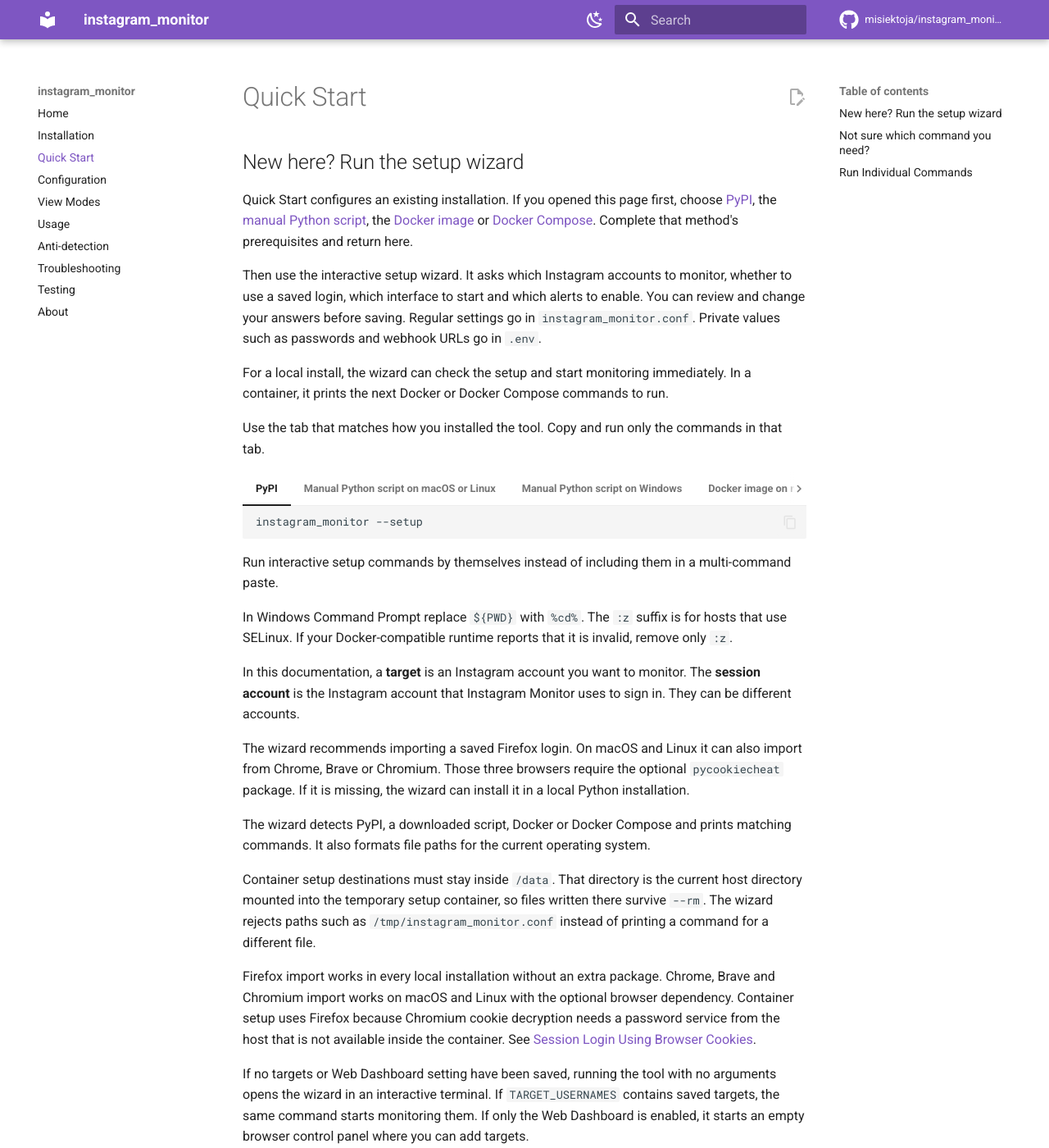
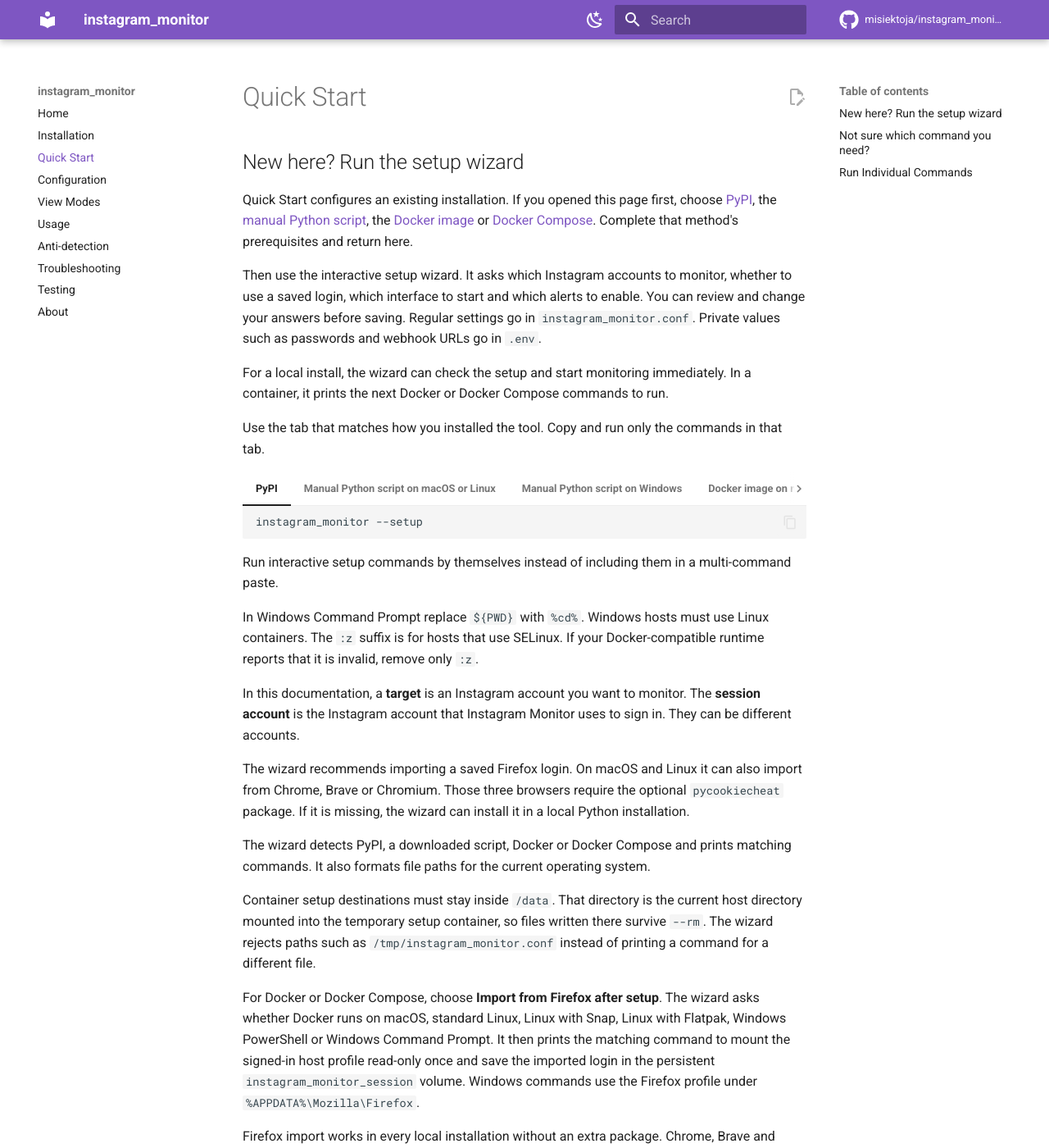
Before and after one commit to misiektoja/instagram_monitor, an MkDocs documentation site: the page built from docs/quick-start.md, in a window 1280 px wide and 1400 px high. Shown: the whole window at 82% size. Built offline with MkDocs 1.6.1 and Material for MkDocs 9.7.7, drawn with Linux system fonts in a browser that asks for light colours; comment, search, counter and statistics services are not loaded.

Commit message:
docs(quick-start): add Windows Firefox host choices

```diff
--- a/docs/quick-start.md
+++ b/docs/quick-start.md
@@ -60,7 +60,7 @@
 
 Run interactive setup commands by themselves instead of including them in a multi-command paste.
 
-In Windows Command Prompt replace `${PWD}` with `%cd%`. The `:z` suffix is for hosts that use SELinux. If your Docker-compatible runtime reports that it is invalid, remove only `:z`.
+In Windows Command Prompt replace `${PWD}` with `%cd%`. Windows hosts must use Linux containers. The `:z` suffix is for hosts that use SELinux. If your Docker-compatible runtime reports that it is invalid, remove only `:z`.
 
 In this documentation, a **target** is an Instagram account you want to monitor. The **session account** is the Instagram account that Instagram Monitor uses to sign in. They can be different accounts.
 
@@ -69,6 +69,8 @@
 The wizard detects PyPI, a downloaded script, Docker or Docker Compose and prints matching commands. It also formats file paths for the current operating system.
 
 Container setup destinations must stay inside `/data`. That directory is the current host directory mounted into the temporary setup container, so files written there survive `--rm`. The wizard rejects paths such as `/tmp/instagram_monitor.conf` instead of printing a command for a different file.
+
+For Docker or Docker Compose, choose **Import from Firefox after setup**. The wizard asks whether Docker runs on macOS, standard Linux, Linux with Snap, Linux with Flatpak, Windows PowerShell or Windows Command Prompt. It then prints the matching command to mount the signed-in host profile read-only once and save the imported login in the persistent `instagram_monitor_session` volume. Windows commands use the Firefox profile under `%APPDATA%\Mozilla\Firefox`.
 
 Firefox import works in every local installation without an extra package. Chrome, Brave and Chromium import works on macOS and Linux with the optional browser dependency. Container setup uses Firefox because Chromium cookie decryption needs a password service from the host that is not available inside the container. See [Session Login Using Browser Cookies](configuration.md#option-3-session-login-using-browser-cookies-recommended).
 
```
